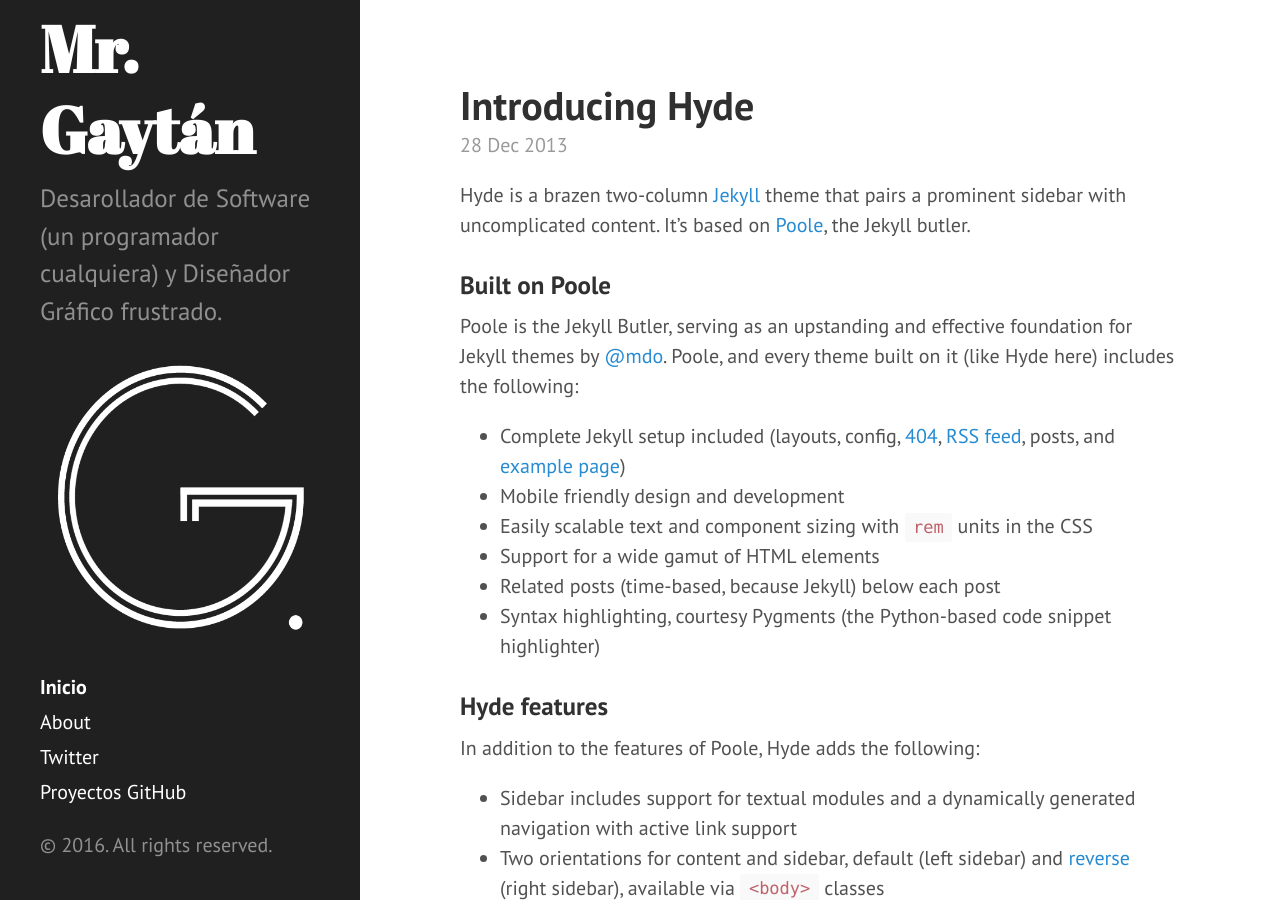
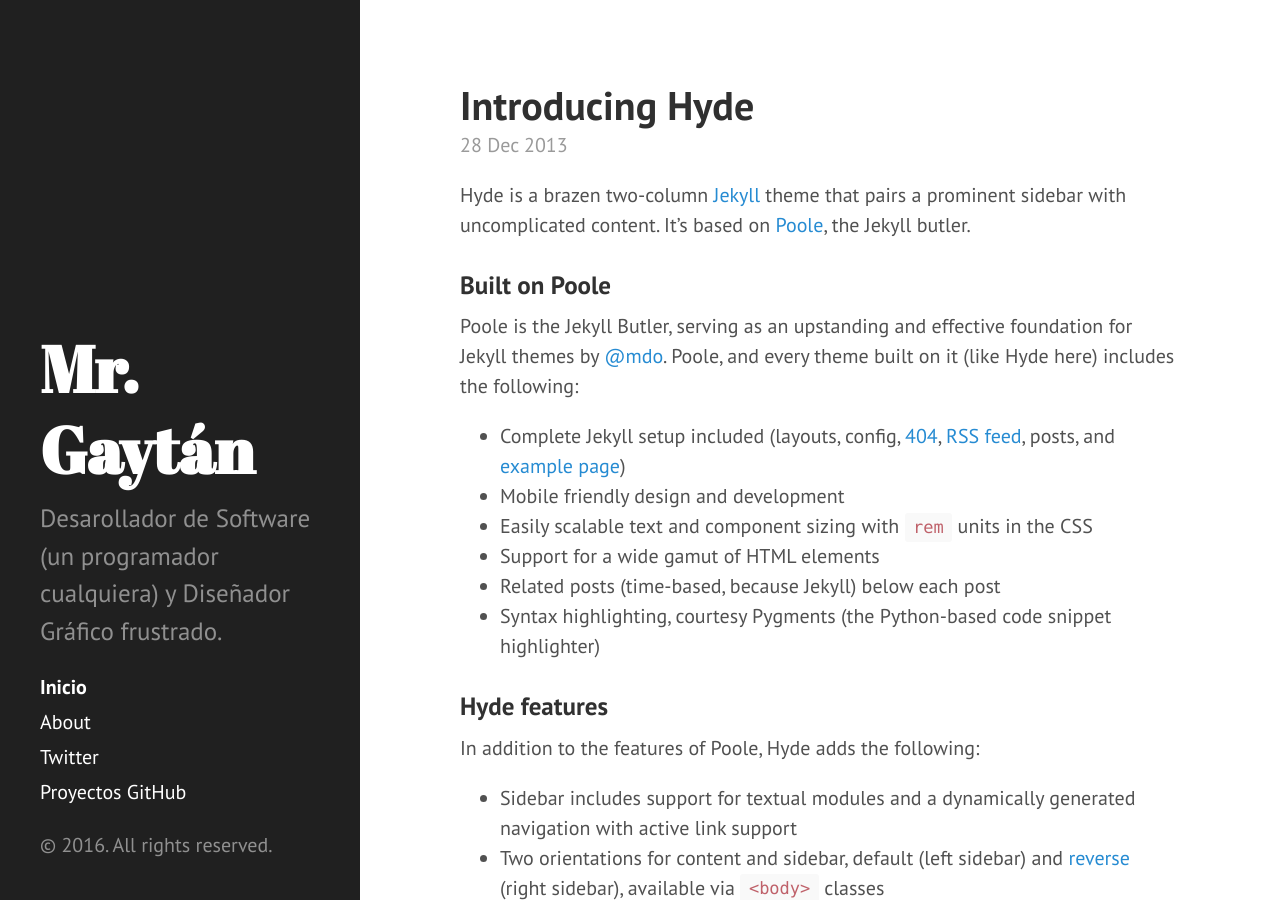
Before and after one commit to MrGaytan/MrGaytan.github.io, a Jekyll site: the page built from index.html, in a window 1280 px wide and 900 px high. Built offline with Jekyll 4.4.1, drawn with Linux system fonts in a browser that asks for light colours; Markdown is read by kramdown in place of the engine named in the settings; the list of posts is cut into pages by our own code.

Commit message:
Quitar logo

```diff
--- a/_includes/sidebar.html
+++ b/_includes/sidebar.html
@@ -8,7 +8,6 @@
       </h1>
       <p class="lead">{{ site.description }}</p>
     </div>
-    <img style="width:300px;height:300px;" src="/public/mrgaytanLogo.png" />
 
     <nav class="sidebar-nav">
       <a class="sidebar-nav-item{% if page.url == site.baseurl %} active{% endif %}" href="{{ site.baseurl }}">Inicio</a>
```
